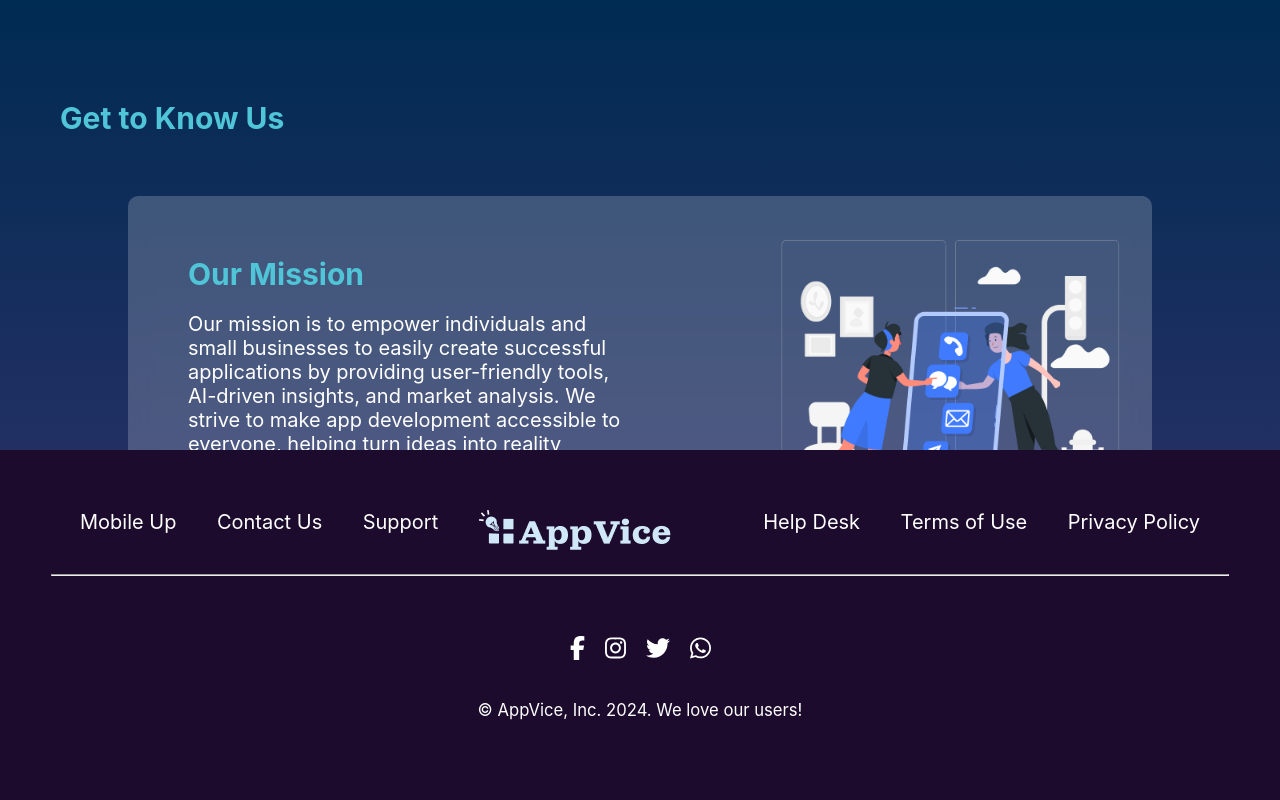
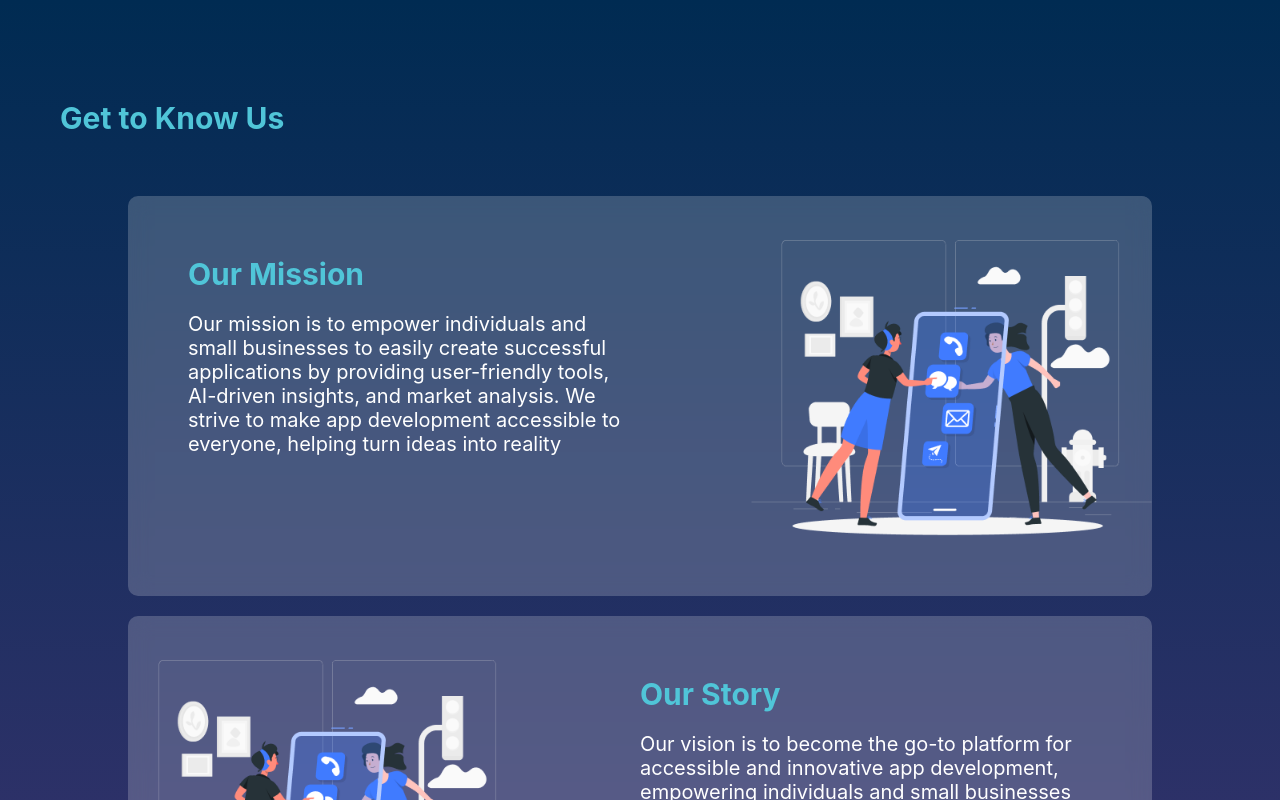
Before and after one commit to makhoulshbeeb/app-space-front, a React (Create React App) app in the folder app-vice/: page /about_us in a window 1280 px wide. Shown: the top 800 px of the page. Built offline with nearby package versions, Linux system fonts and the light colour scheme.

Commit message:
fixing footer design

```diff
--- a/app-vice/src/App.jsx
+++ b/app-vice/src/App.jsx
@@ -17,7 +17,7 @@ function App() {
         <Route path="/signup" element={<Signup />} />
         <Route path="/landing-page" element={<Landing />} />
       </Routes>
-      {/* <Footer /> */}
+
     </Router>
   );
 }
--- a/app-vice/src/components/ContactUs.jsx
+++ b/app-vice/src/components/ContactUs.jsx
@@ -1,8 +1,9 @@
 import React from 'react';
 import './styles/ContactUs.css';
-
+import Footer from './Footer';
 const ContactUs = () => {
   return (
+    <>
     <div className="contact-us-container">
       <div className="contact-content">
         <div className="contact-illustration-text">
@@ -34,7 +35,10 @@ const ContactUs = () => {
           </div>
         </form>
       </div>
+      <Footer />
     </div>
+
+    </>
   );
 };
 
--- a/app-vice/src/components/styles/Footer.css
+++ b/app-vice/src/components/styles/Footer.css
@@ -1,18 +1,27 @@
-.footer {
+/* .footer {
   width: 100%;
   display: flex;
   flex-direction: column;
   padding-top: 2rem;
   background-color: transparent;
   color: white;
-  z-index: 2;
-  position: relative;
+
   margin-top: 3rem;
-}
+} */
+.footer {
+    width: 100%;
+    padding: 1rem;
+    text-align: center;
+    background-color: transparent;
+    /* position: absolute; */
+    bottom: 0;
+    margin-top: 3rem;
+  }
 .upper {
   width: 100%;
   display: flex;
   justify-content: space-between;
+  align-items: center;
   padding: 0 3rem;
   margin-top: 2rem;
 }
@@ -38,3 +47,7 @@
 .icons {
   font-size: 24px;
 }
+.upper > p{
+    width: 120px;
+    text-align: center;
+}
--- a/app-vice/src/components/styles/LandingPage.css
+++ b/app-vice/src/components/styles/LandingPage.css
@@ -89,14 +89,14 @@
   margin-top: 30px;
 }
 
-.footer {
+/* .footer {
   width: 100%;
   padding: 20px;
   text-align: center;
   background-color: #1c0b2d;
   position: absolute;
   bottom: 0;
-}
+} */
 
 .navbar-container {
   display: flex;
@@ -191,9 +191,9 @@
   background-color: #6a1bb3;
 }
 
-.logo {
+/* .logo {
   margin-right: 50px;
-}
+} */
 
 .logo-li {
   display: flex;
```
